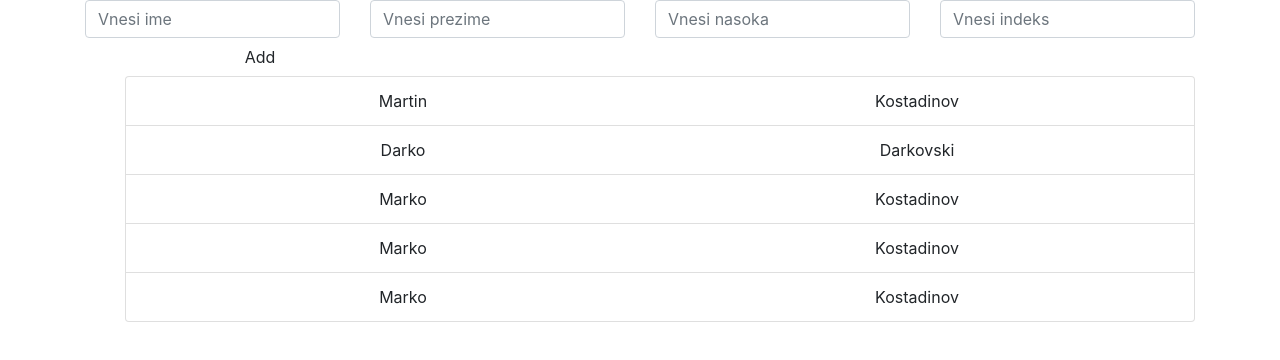
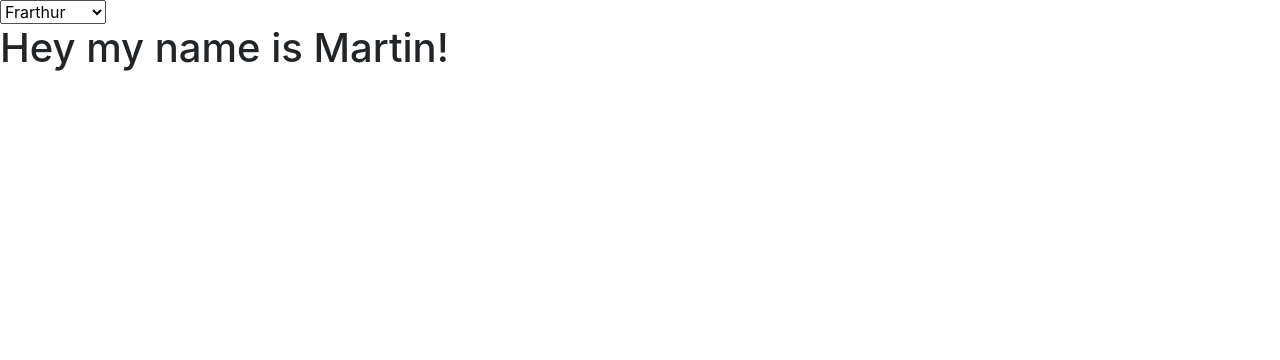
Before and after one commit to kmartin62/WP, a React (Create React App) app in the folder react-app/: page / in a window 1280 px wide. Shown: the top 360 px of the page. Built offline with nearby package versions, Linux system fonts and the light colour scheme.

Commit message:
setState in Children component and pass it to Sibiling component

```diff
--- a/react-app/src/Components/App/App.js
+++ b/react-app/src/Components/App/App.js
@@ -1,4 +1,6 @@
 import React, { Component } from 'react';
+import Children from '../Children/Children.js';
+import Sibiling from '../Sibiling/Sibiling.js';
 import StudentManager from '../StudentManager/StudentManager.js';
 import {listStudents} from "../../repository/studentRepository";
 import StudentList from "../StudentList/StudentList.js";
@@ -10,10 +12,11 @@ class App extends Component {
 
     constructor(props){
         super(props);
-
-        this.state = {
-            student: listStudents()
-        }
+        this.state = { name: "Martin" };
+        this.changeName = this.changeName.bind(this);
+        // this.state = {
+        //     student: listStudents()
+        //}
 
     }
 
@@ -23,25 +26,35 @@ class App extends Component {
         });
     }
 
+    changeName(newName){
+        this.setState({
+            name: newName
+        });
+    }
+
   render() {
 
     return (
-        <div className="App">
-        <div className="container">
-            <div className="row">
-                <div className="col-md-12">
-                    <StudentManager onNewStudent={this.onAddNewStudent}/>
-                </div>
-            </div>
-
-            <div className="row">
-                <div className="col-md-12">
-                    <StudentList students={this.state.student}/>
-                </div>
-            </div>
+        <div>
+        <Children name={this.state.name} onChange={this.changeName}/>
+        <Sibiling name={this.state.name}/>
         </div>
-        </div>
-    );
+        // {/*<div className="App">*/}
+        // {/*<div className="container">*/}
+        //     {/*<div className="row">*/}
+        //         {/*<div className="col-md-12">*/}
+        //             {/*<StudentManager onNewStudent={this.onAddNewStudent}/>*/}
+        //         {/*</div>*/}
+        //     {/*</div>*/}
+        //
+        //     {/*<div className="row">*/}
+        //         {/*<div className="col-md-12">*/}
+        //             {/*<StudentList students={this.state.student}/>*/}
+        //         {/*</div>*/}
+        //     {/*</div>*/}
+        // {/*</div>*/}
+        // {/*</div>*/}
+    )
 
 
 
--- /dev/null
+++ b/react-app/src/Components/Children/Children.js
@@ -0,0 +1,30 @@
+import React from 'react';
+
+export default class Children extends React.Component{
+    constructor(props) {
+        super(props);
+        this.handleChange = this.handleChange.bind(this);
+
+    }
+
+    handleChange = (e) => {
+        const name = e.target.value;
+        this.props.onChange(name);
+    }
+
+    render() {
+        return (
+            <div>
+                <select
+                    id="great-names"
+                    onChange={this.handleChange}>
+
+                    <option value="Frarthur">Frarthur</option>
+                    <option value="Gromulus">Gromulus</option>
+                    <option value="Thinkpiece">Thinkpiece</option>
+                </select>
+            </div>
+        );
+    }
+
+}
--- /dev/null
+++ b/react-app/src/Components/Sibiling/Sibiling.js
@@ -0,0 +1,11 @@
+import React from 'react'
+
+export default class Sibiling extends React.Component{
+    render() {
+        return (
+            <div>
+                <h1>Hey my name is {this.props.name}!</h1>
+            </div>
+        );
+    }
+}
```
Also changed, not shown: 1 other file (tests, documents, lock files or other folders).
